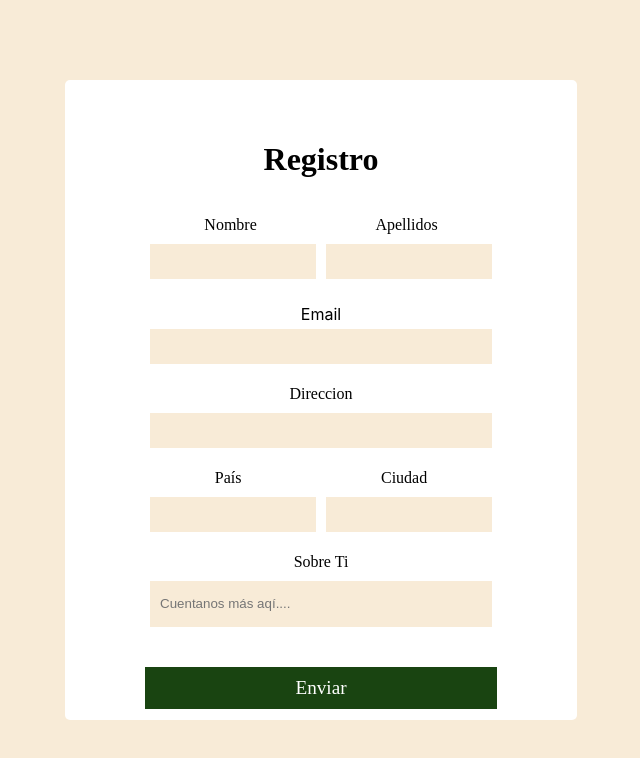
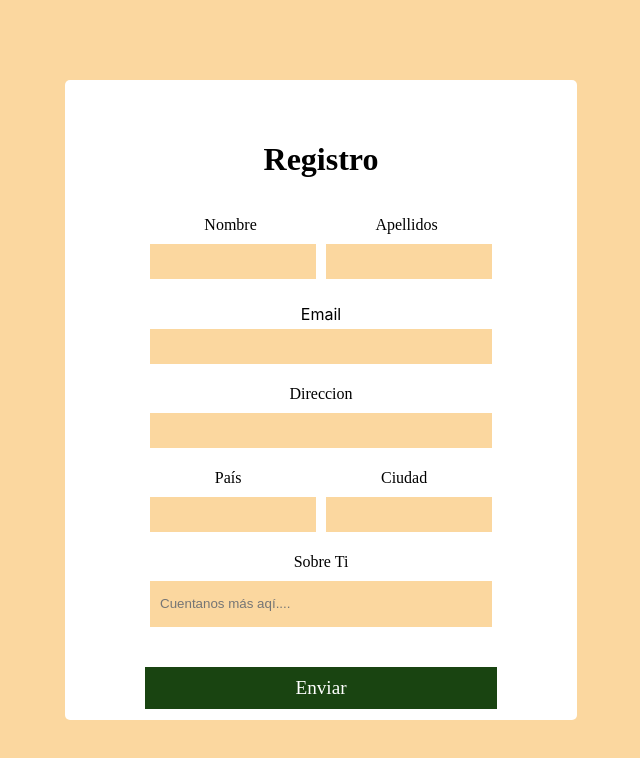
Before and after one commit to gbp12/formulario, a React (Create React App) app: page / in a window 1280 px wide. Shown: the top 758 px of the page, without its empty margins (319-959 px from the left). Built offline with nearby package versions, Linux system fonts and the light colour scheme.

Commit message:
background changed

```diff
--- a/src/App.css
+++ b/src/App.css
@@ -1,3 +1,3 @@
 body {
-	background-color: rgb(248, 235, 215);
+	background-color: rgb(251, 215, 159);
 }
--- a/src/components/Styles.js
+++ b/src/components/Styles.js
@@ -38,7 +38,7 @@ export const StyledForm = styled(Form)`
 export const StyledField = styled(Field)`
 	padding: 10px;
 	border: none;
-	background-color: rgb(248, 235, 215);
+	background-color: rgb(251, 215, 159);
 	margin: 5px;
 	width: 100%;
 `
```
Also changed, not shown: 1 other file (tests, documents, lock files or other folders).
